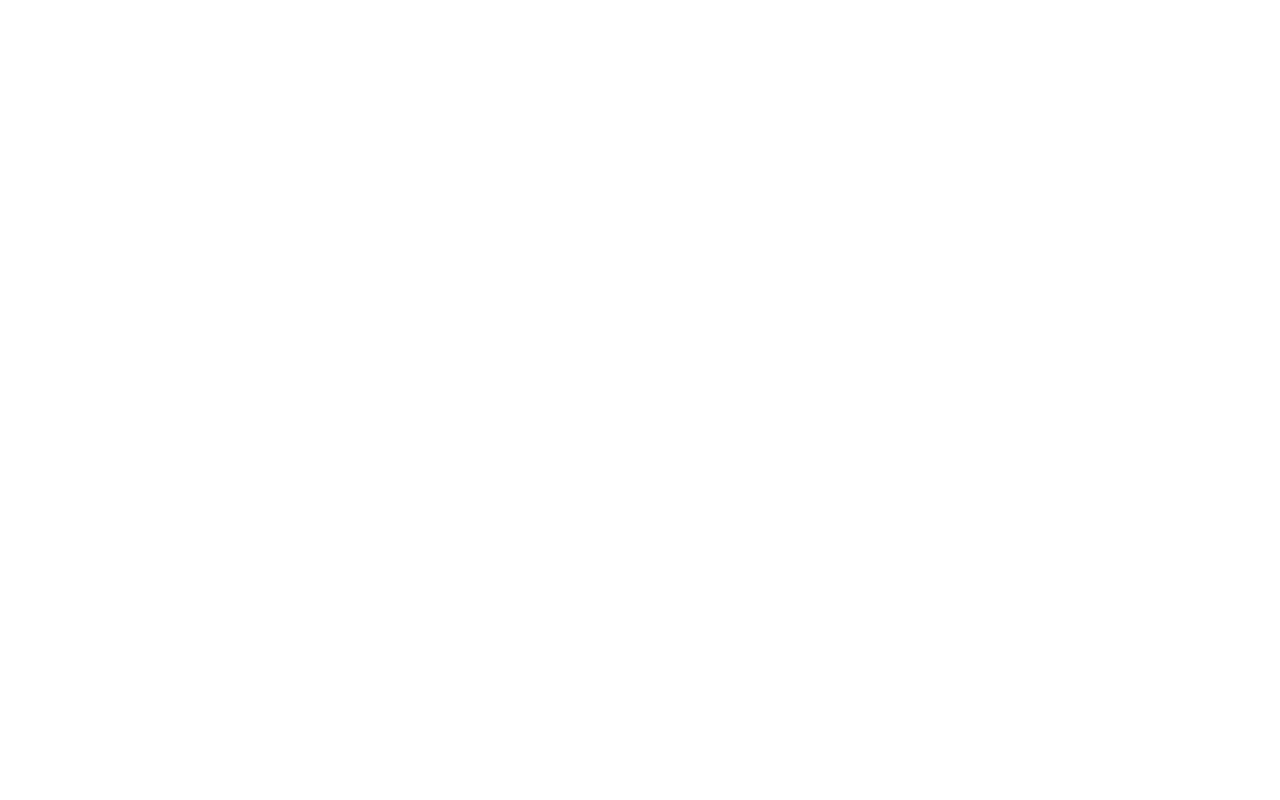
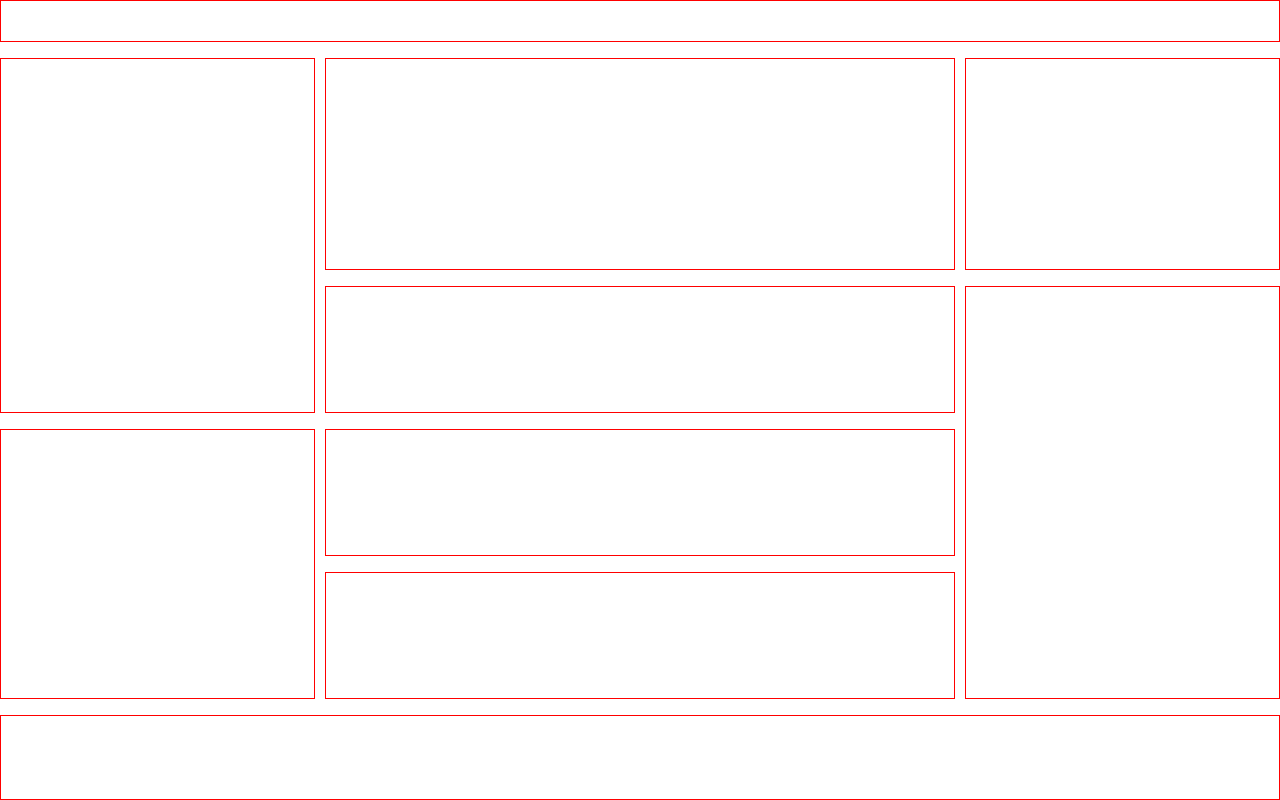
Before and after one commit to ear5118/mcufanpage, a website: page index.html in a window 1280 px wide. Drawn offline with nearby package versions, Linux system fonts and the light colour scheme; files that its build step writes are made by us from their sources.

Commit message:
estructura html index

```diff
--- a/assets/scss/main.scss
+++ b/assets/scss/main.scss
@@ -0,0 +1,119 @@
+* {
+    margin: 0;
+    padding: 0;
+}
+
+#wrapper {
+    display: grid;
+    grid-template-areas:
+        "header header header"
+        "now    now    now"
+        "next   next   next"
+        "curr-p curr-p curr-p"
+        "next-p next-p next-p"
+        "ft     ft     ft"
+        "fd     fd     fd"
+        "ff     ff     ff"
+        "footer footer footer"
+    ;
+    grid-template-rows: 1fr 5fr 3fr 3fr 3fr 2fr repeat(3, 1fr);
+    grid-template-columns: 1fr 2fr 1fr;
+    grid-row-gap: 1em;
+    grid-column-gap: 0.6em;
+    width: 100%;
+    height: 100vh;
+}
+
+header {
+    grid-area: header;
+}
+
+footer {
+    grid-area: footer;
+}
+
+#map-page {
+    grid-area: map;
+    visibility: hidden;
+}
+
+#now-in-theaters {
+    grid-area: now;
+}
+
+#next-premier {
+    grid-area: next;
+}
+
+#premiers-current-year {
+    grid-area: curr-p;
+}
+
+#premiers-next-year {
+    grid-area: next-p;
+}
+
+#fun-facts {
+    grid-area: ff;
+}
+
+#fan-theories {
+    grid-area: ft;
+}
+
+#fan-drawings {
+    grid-area: fd;
+}
+
+
+.borde {
+    border: 1px solid red;
+}
+
+@media screen and(min-width: 768px) {
+
+
+    #wrapper {
+        display: grid;
+        grid-template-areas:
+            "header header header"
+            "now    now    next"
+            "curr-p curr-p ff"
+            "next-p next-p ff"
+            "fd     ft     ff"
+            "fd     ft     ff"
+            "footer footer footer"
+        ;
+        grid-template-rows: 1fr 5fr 3fr 3fr 3fr 3fr 2fr;
+        grid-template-columns: 1fr 2fr 1fr;
+    }
+
+
+}
+
+@media screen and(min-width: 992px) {
+
+    #wrapper {
+        display: grid;
+        grid-template-areas:
+            "header header header"
+            "map    now    next"
+            "map curr-p ff"
+            "fd next-p ff"
+            "fd    ft     ff"
+            "footer footer footer"
+        ;
+        grid-template-rows: 1fr 5fr 3fr 3fr 3fr 2fr;
+        grid-template-columns: 1fr 2fr 1fr;
+        grid-row-gap: 1em;
+        grid-column-gap: 0.6em;
+    }
+
+
+    #map-page {
+        visibility: visible;
+    }
+
+
+
+}
--- a/index.html
+++ b/index.html
@@ -18,43 +18,43 @@
 <body>
     <div id="wrapper">
         <!--------------------------------------------------------------------------------------------------------------------------------->
-        <header>
+        <header  class="borde">
 
         </header>
         <!--------------------------------------------------------------------------------------------------------------------------------->
-        <section id="map-page">
+        <section id="map-page" class="borde ">
 
         </section>
         <!--------------------------------------------------------------------------------------------------------------------------------->
-        <section id="now-in-theaters">
+        <section id="now-in-theaters" class="borde">
 
         </section>
         <!--------------------------------------------------------------------------------------------------------------------------------->
-        <section id="next-premier">
+        <section id="next-premier" class="borde">
 
         </section>
         <!--------------------------------------------------------------------------------------------------------------------------------->
-        <section id="premiers-current-year">
+        <section id="premiers-current-year" class="borde">
 
         </section>
         <!--------------------------------------------------------------------------------------------------------------------------------->
-        <section id="premiers-next-year">
+        <section id="premiers-next-year" class="borde">
 
         </section>
         <!--------------------------------------------------------------------------------------------------------------------------------->
-        <section id="fun-facts">
+        <section id="fun-facts" class="borde">
 
         </section>
         <!--------------------------------------------------------------------------------------------------------------------------------->
-        <section id="fan-theories">
+        <section id="fan-theories" class="borde">
 
         </section>
         <!--------------------------------------------------------------------------------------------------------------------------------->
-        <section id="fan_drawings">
+        <section id="fan-drawings" class="borde">
 
         </section>
         <!--------------------------------------------------------------------------------------------------------------------------------->
-        <footer>
+        <footer id="footer" class="borde">
 
         </footer>
         <!--------------------------------------------------------------------------------------------------------------------------------->
```
Also changed, not shown: assets/css/main.css (added).
